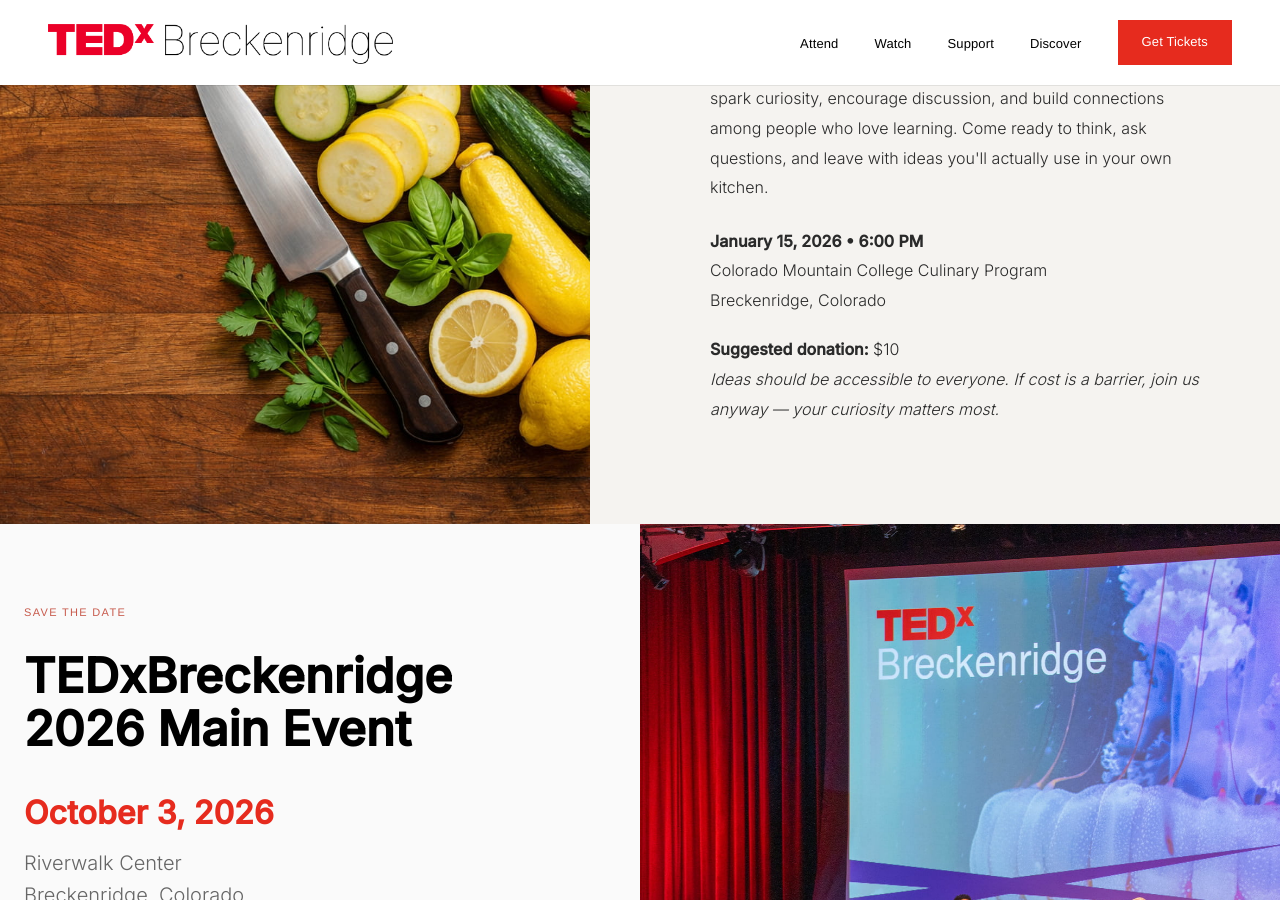
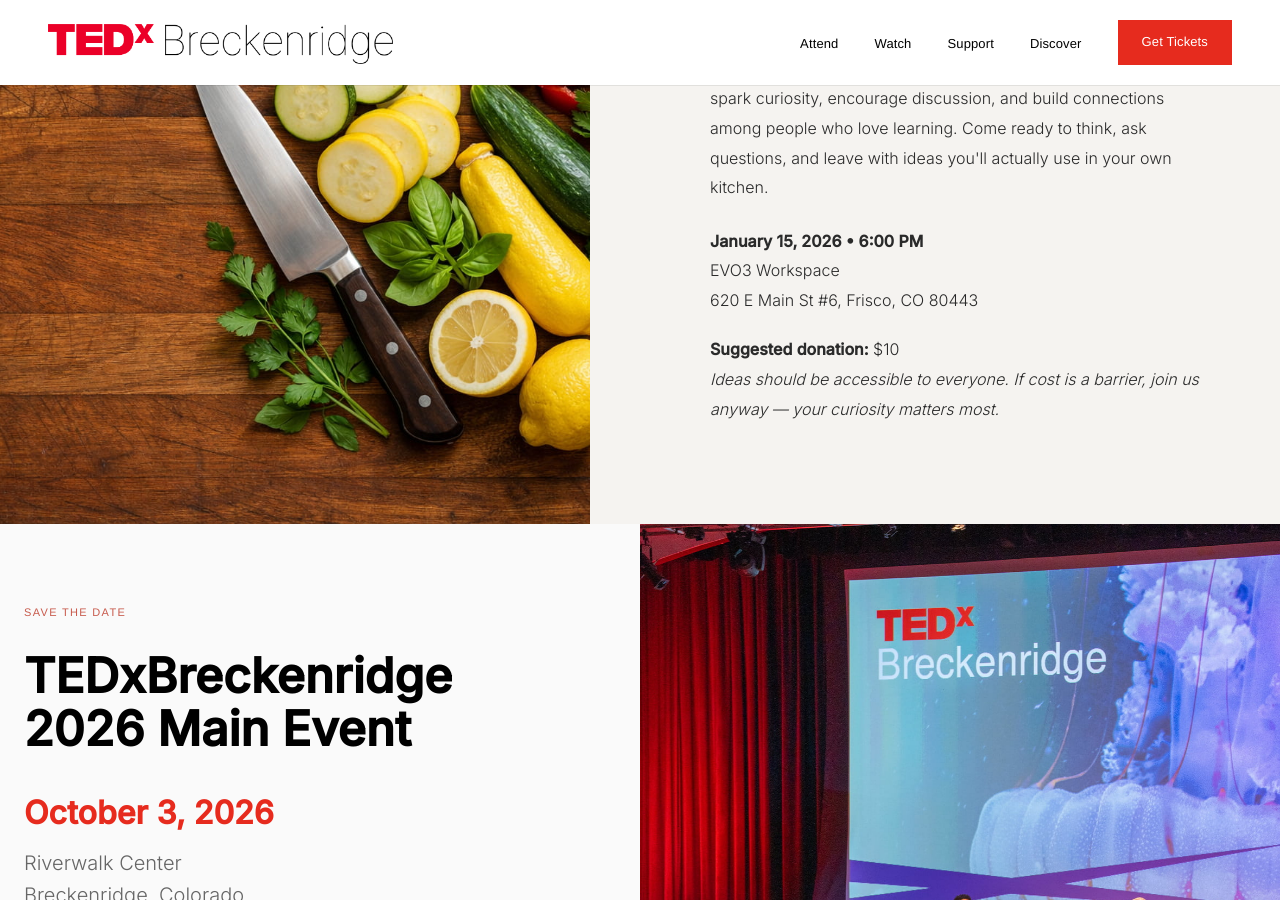
Before and after one commit to ardell/tedxbreckenridge, a Jekyll site: the page built from 2026/index.html, in a window 1280 px wide and 900 px high, scrolled down 1762 px. Built offline with Jekyll 4.4.1, drawn with Linux system fonts in a browser that asks for light colours; some of the changed text lies outside the part shown.

Commit message:
Add location for January Salon event.

```diff
--- a/2026/_config.yml
+++ b/2026/_config.yml
@@ -26,8 +26,8 @@
   date: "January 15, 2026"
   time: "6:00 PM"
   title: "Elevated Cuisine: The Science and Art of Cooking at Altitude"
-  venue: "Colorado Mountain College Culinary Program"
-  location: "Breckenridge, Colorado"
+  venue: "EVO3 Workspace"
+  location: "620 E Main St #6, Frisco, CO 80443"
   price: "$10 suggested donation"
   description: "Join the culinary team from Colorado Mountain College as they explore how altitude changes the rules of cooking and baking—and what it takes to master flavor, texture, and technique in the High Rockies."
 
--- a/2026/index.html
+++ b/2026/index.html
@@ -70,8 +70,8 @@
                 <p>Salon events are intentionally small and conversational, designed to spark curiosity, encourage discussion, and build connections among people who love learning. Come ready to think, ask questions, and leave with ideas you'll actually use in your own kitchen.</p>
                 <div style="margin-top: 24px;">
                     <p><strong>January 15, 2026 • 6:00 PM</strong><br>
-                    Colorado Mountain College Culinary Program<br>
-                    Breckenridge, Colorado</p>
+                    EVO3 Workspace<br>
+                    620 E Main St #6, Frisco, CO 80443</p>
                     <p style="margin-top: 16px;"><strong>Suggested donation:</strong> $10<br>
                     <em>Ideas should be accessible to everyone. If cost is a barrier, join us anyway — your curiosity matters most.</em></p>
                 </div>
```
